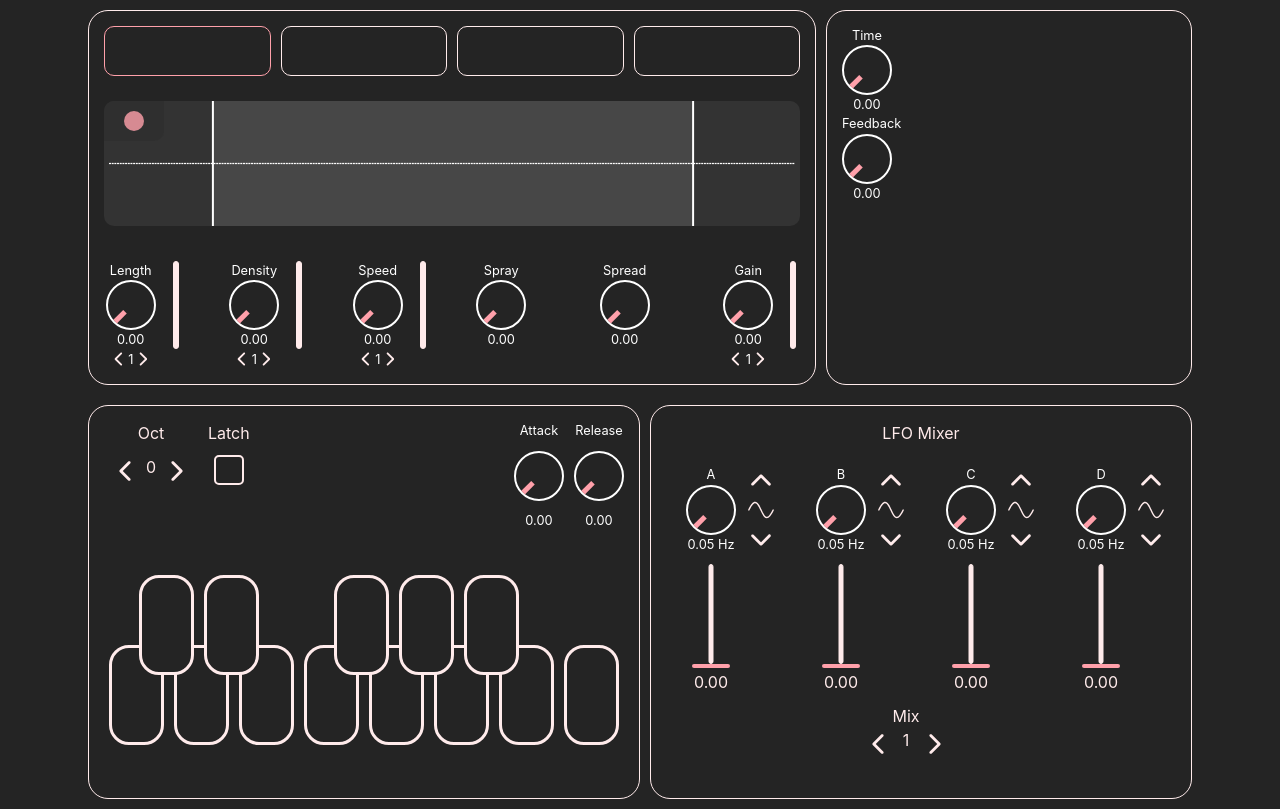
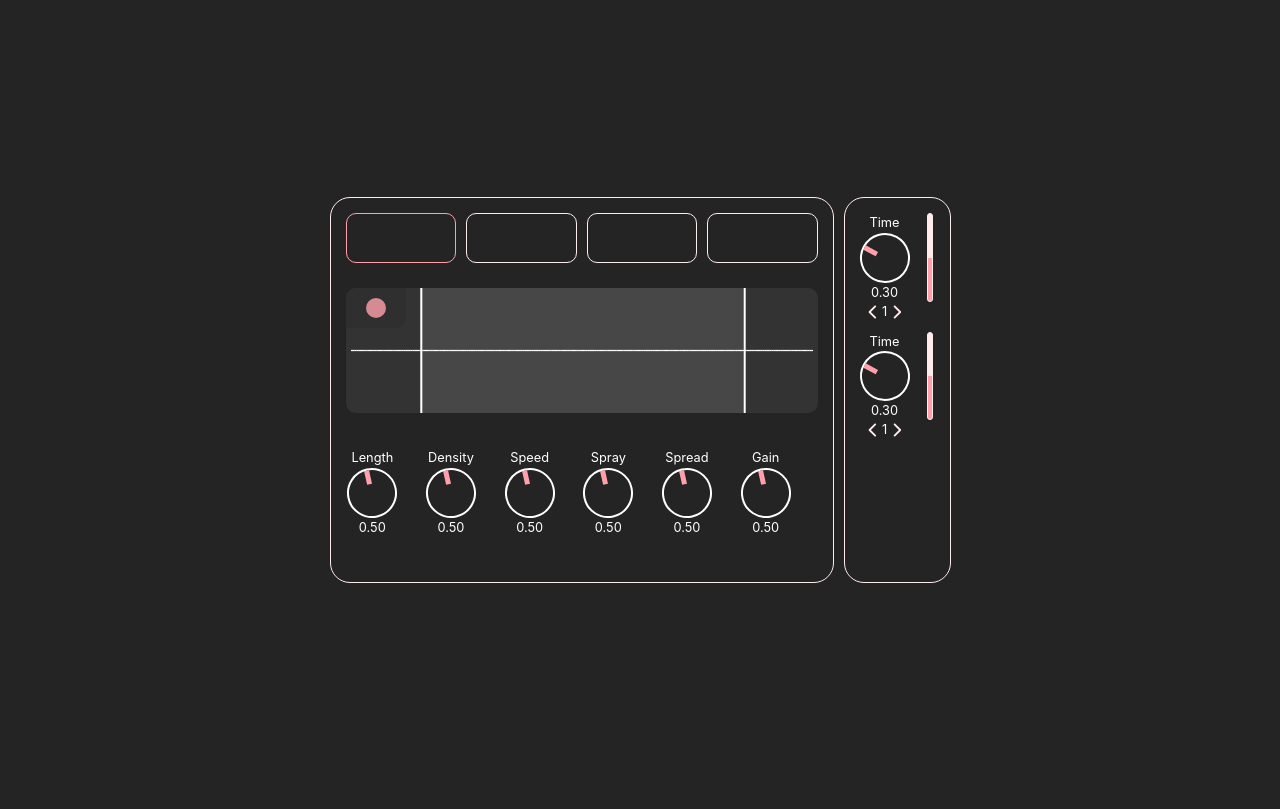
Before and after one commit to christian-grothe/capture, a React (Vite) app in the folder capture_frontend/: page / in a window 1280 px wide. Built offline with nearby package versions, Linux system fonts and the light colour scheme.

Commit message:
controlled input

```diff
--- a/capture_frontend/src/App.tsx
+++ b/capture_frontend/src/App.tsx
@@ -12,8 +12,6 @@ function App() {
         <Delay />
       </div>
       <div className="section gap">
-        <Keyboard />
-        <LfoController />
       </div>
     </div>
   );
--- a/capture_frontend/src/components/ControllSection/ControllSection.tsx
+++ b/capture_frontend/src/components/ControllSection/ControllSection.tsx
@@ -1,26 +1,87 @@
-import { Controller } from "../../types/types";
+import { useState } from "react";
 import Poti from "../Controllers/Poti/Poti";
 import styles from "./controllSection.module.css";
 
 interface Props {
-  label?: string;
-  controllers: Controller[];
+  index: number;
 }
 
-const ControllSection = ({controllers }: Props) => {
+const ControllSection = ({ index }: Props) => {
+  const [length, setLength] = useState([0.5, 0.3, 0.2, 0.8]);
+  const [density, setDensity] = useState([0.5, 0.3, 0.2, 0.8]);
+  const [speed, setSpeed] = useState([0.5, 0.3, 0.2, 0.8]);
+  const [spray, setSpray] = useState([0.5, 0.3, 0.2, 0.8]);
+  const [spread, setSpread] = useState([0.5, 0.3, 0.2, 0.8]);
+  const [gain, setGain] = useState([0.5, 0.3, 0.2, 0.8]);
+
   return (
     <div className={styles.wrapper}>
-        {controllers.map((controller) => (
-          <Poti
-            key={controller.cmd}
-            cmd={controller.cmd}
-            modCmd={controller.modCmd}
-            modIdCmd={controller.modIdCmd}
-            label={controller.label}
-            min={controller.min}
-            max={controller.max}
-          />
-        ))}
+      <Poti
+        label="Length"
+        value={length[index]}
+        callback={(val: number) => {
+          setLength((prev) => {
+            const copy = [...prev];
+            copy[index] = val;
+            return copy;
+          });
+        }}
+      />
+      <Poti
+        label="Density"
+        value={density[index]}
+        callback={(val: number) => {
+          setDensity((prev) => {
+            const copy = [...prev];
+            copy[index] = val;
+            return copy;
+          });
+        }}
+      />
+      <Poti
+        label="Speed"
+        value={speed[index]}
+        callback={(val: number) => {
+          setSpeed((prev) => {
+            const copy = [...prev];
+            copy[index] = val;
+            return copy;
+          });
+        }}
+      />
+      <Poti
+        label="Spray"
+        value={spray[index]}
+        callback={(val: number) => {
+          setSpray((prev) => {
+            const copy = [...prev];
+            copy[index] = val;
+            return copy;
+          });
+        }}
+      />
+      <Poti
+        label="Spread"
+        value={spread[index]}
+        callback={(val: number) => {
+          setSpread((prev) => {
+            const copy = [...prev];
+            copy[index] = val;
+            return copy;
+          });
+        }}
+      />
+      <Poti
+        label="Gain"
+        value={gain[index]}
+        callback={(val: number) => {
+          setGain((prev) => {
+            const copy = [...prev];
+            copy[index] = val;
+            return copy;
+          });
+        }}
+      />
     </div>
   );
 };
--- a/capture_frontend/src/components/ControllSection/controllSection.module.css
+++ b/capture_frontend/src/components/ControllSection/controllSection.module.css
@@ -4,7 +4,4 @@
   justify-content: space-around;
   align-items: center;
   margin-top: 20px;
-  margin-bottom: 20px;
-  padding-right: 25px;
-  gap: 70px;
 }
--- a/capture_frontend/src/components/Controllers/Poti/ModDepth.tsx
+++ b/capture_frontend/src/components/Controllers/Poti/ModDepth.tsx
@@ -1,26 +1,29 @@
 import { useEffect, useRef, useState } from "react";
 import styles from "./modDepth.module.css";
-import { ModCommands } from "../../../types/types";
-import { useAppStore } from "../../../store/useAppStore";
 
 interface Props {
-  modCmd: ModCommands;
+  callback:
+    | React.Dispatch<React.SetStateAction<number>>
+    | ((val: number) => void);
+  value: number;
 }
 
-const ModDepth = ({ modCmd }: Props) => {
+const ModDepth = ({ callback, value }: Props) => {
   const [isActive, setIsActive] = useState(false);
   const barRef = useRef<HTMLDivElement>(null);
   const wrapperRef = useRef<HTMLDivElement>(null);
-  const sendMessage = useAppStore((state) => state.sendMessage);
 
   const handleMouseMove = (ev: MouseEvent) => {
     if (!isActive || !wrapperRef.current || !barRef.current) return;
     const rect = wrapperRef.current.getBoundingClientRect();
-    let y = (ev.clientY - rect.top) / wrapperRef.current.clientHeight;
-    y = Math.min(Math.max(y, 0), 1);
-    barRef.current.style.top = `${y * 100}%`;
-    sendMessage(modCmd, 1 - y);
+    const value = 1 - (ev.clientY - rect.top) / wrapperRef.current.clientHeight;
+    callback(Math.min(Math.max(value, 0), 1));
   };
+
+  useEffect(() => {
+    if (!wrapperRef.current || !barRef.current) return;
+    barRef.current.style.top = `${100 - value * 100}%`;
+  }, [value]);
 
   useEffect(() => {
     window.addEventListener("mousemove", handleMouseMove);
--- a/capture_frontend/src/components/Controllers/Poti/ModIndex.tsx
+++ b/capture_frontend/src/components/Controllers/Poti/ModIndex.tsx
@@ -1,19 +1,16 @@
-import { useEffect, useState } from "react";
 import styles from "./modIndex.module.css";
 import { IoIosArrowBack, IoIosArrowForward } from "react-icons/io";
-import { useAppStore } from "../../../store/useAppStore";
-import { ModCommands } from "../../../types/types";
 
 interface Props {
   min?: number;
   max?: number;
-  cmd: ModCommands;
+  callback:
+    | React.Dispatch<React.SetStateAction<number>>
+    | ((val: number) => void);
+  value: number;
 }
 
-const ModIndex = ({ min, max, cmd }: Props) => {
-  const [value, setValue] = useState(1);
-  const sendMessage = useAppStore((state) => state.sendMessage);
-
+const ModIndex = ({ min, max, callback, value }: Props) => {
   const handleClick = (operation: "inc" | "dec") => {
     if (
       (min && value === min && operation === "dec") ||
@@ -21,15 +18,12 @@ const ModIndex = ({ min, max, cmd }: Props) => {
     )
       return;
     if (operation === "inc") {
-      setValue((prev) => prev + 1);
+      callback(value + 1);
     } else {
-      setValue((prev) => prev - 1);
+      callback(value - 1);
     }
   };
 
-  useEffect(() => {
-    sendMessage(cmd, value - 1);
-  }, [value]);
 
   return (
     <div className={styles.wrapper}>
--- a/capture_frontend/src/components/Controllers/Poti/Poti.tsx
+++ b/capture_frontend/src/components/Controllers/Poti/Poti.tsx
@@ -1,42 +1,33 @@
 import { useRef, useState, useEffect } from "react";
 import styles from "./poti.module.css";
-import { useAppStore } from "../../../store/useAppStore";
-import { Commands, ModCommands } from "../../../types/types";
 import ModDepth from "./ModDepth";
 import ModIndex from "./ModIndex";
-import WaveformSelect from "./WaveformSelect";
+
+interface ModProps {
+  valueModDepth: number;
+  callbackModDepth:
+    | React.Dispatch<React.SetStateAction<number>>
+    | ((val: number) => void);
+  valueModIndex: number;
+  callbackModIndex:
+    | React.Dispatch<React.SetStateAction<number>>
+    | ((val: number) => void);
+}
 
 interface Props {
   label: string;
   unit?: string;
-  cmd?: Commands;
   min?: number;
   max?: number;
-  modCmd?: ModCommands;
-  modIdCmd?: ModCommands;
-  waveformSelect?: boolean;
-  index?: number;
-  callback?:
+  value: number;
+  callback:
     | React.Dispatch<React.SetStateAction<number>>
     | ((val: number) => void);
+  modProps?: ModProps;
 }
 
-const Poti = ({
-  label,
-  unit,
-  cmd,
-  min,
-  max,
-  modCmd,
-  modIdCmd,
-  waveformSelect,
-  index,
-  callback,
-}: Props) => {
-  const sendMessage = useAppStore((state) => state.sendMessage);
-
+const Poti = ({ label, unit, min, max, value, callback, modProps }: Props) => {
   const [isActive, setIsActive] = useState(false);
-  const [val, setVal] = useState(min || 0);
   const startRef = useRef(0);
   const currentVal = useRef(0);
   const prevY = useRef(0);
@@ -49,6 +40,13 @@ const Poti = ({
   };
 
   useEffect(() => {
+    if (!containerRef.current) return;
+    const rotation = value * 245 - 45;
+    containerRef.current.style.transform = `rotate(${rotation}deg)`;
+    currentVal.current = value;
+  }, [value]);
+
+  useEffect(() => {
     const handleMouseMove = (e: MouseEvent) => {
       if (!containerRef.current || !isActive) return;
       const y = startRef.current - e.clientY;
@@ -59,17 +57,14 @@ const Poti = ({
       } else {
         currentVal.current -= inc;
       }
-
       currentVal.current = Math.min(Math.max(currentVal.current, 0), 1);
       prevY.current = y;
 
       if (min !== undefined && max !== undefined) {
-        setVal(currentVal.current * (max - min) + min);
+        callback(currentVal.current * (max - min) + min);
       } else {
-        setVal(currentVal.current);
+        callback(currentVal.current);
       }
-      const rotation = currentVal.current * 245 - 45;
-      containerRef.current.style.transform = `rotate(${rotation}deg)`;
     };
 
     const handleMouseUp = () => {
@@ -87,15 +82,6 @@ const Poti = ({
     };
   }, [isActive]);
 
-  useEffect(() => {
-    if (cmd) {
-      sendMessage(cmd, val);
-    }
-    if (callback) {
-      callback(val);
-    }
-  }, [val]);
-
   return (
     <div className={styles.wrapper}>
       <span>{label}</span>
@@ -105,15 +91,20 @@ const Poti = ({
         </div>
       </div>
       <span>
-          {val.toFixed(2)} {unit}
+        {value.toFixed(2)} {unit}
       </span>
-        {waveformSelect && index !== undefined ? (
-          <WaveformSelect index={index} />
-        ) : null}
-        {modCmd && modIdCmd ? (
+      {modProps ? (
         <>
-            <ModDepth modCmd={modCmd} />
-            <ModIndex min={1} max={4} cmd={modIdCmd} />
+          <ModDepth
+            callback={modProps.callbackModDepth}
+            value={modProps.valueModDepth}
+          />
+          <ModIndex
+            callback={modProps.callbackModIndex}
+            value={modProps.valueModIndex}
+            min={1}
+            max={4}
+          />
         </>
       ) : null}
     </div>
--- a/capture_frontend/src/components/Controllers/Poti/poti.module.css
+++ b/capture_frontend/src/components/Controllers/Poti/poti.module.css
@@ -3,6 +3,8 @@
   flex-direction: column;
   width: 50px;
   position: relative;
+  margin-bottom: 30px;
+  margin-right: 25px;
 }
 
 .wrapper span{
--- a/capture_frontend/src/components/Delay/Delay.tsx
+++ b/capture_frontend/src/components/Delay/Delay.tsx
@@ -1,10 +1,38 @@
+import { useState } from "react";
 import Poti from "../Controllers/Poti/Poti";
 
 const Delay = () => {
+  const [value, setValue] = useState(0.3);
+  const [modDepth, setModDepth] = useState(0.5);
+  const [modIndex, setModIndex] = useState(1);
   return (
     <div className="container grow">
-      <Poti label="Time" cmd="setDelaytime" min={0} max={1} />
-      <Poti label="Feedback" cmd="setDelayFeedback" min={0} max={1} />
+      <Poti
+        label="Time"
+        min={0}
+        max={1}
+        value={value}
+        callback={setValue}
+        modProps={{
+          valueModDepth: modDepth,
+          callbackModDepth: setModDepth,
+          valueModIndex: modIndex,
+          callbackModIndex: setModIndex,
+        }}
+      />
+      <Poti
+        label="Time"
+        min={0}
+        max={1}
+        value={value}
+        callback={setValue}
+        modProps={{
+          valueModDepth: modDepth,
+          callbackModDepth: setModDepth,
+          valueModIndex: modIndex,
+          callbackModIndex: setModIndex,
+        }}
+      />
     </div>
   );
 };
--- a/capture_frontend/src/components/Waveform/Waveforms.tsx
+++ b/capture_frontend/src/components/Waveform/Waveforms.tsx
@@ -5,7 +5,6 @@ import styles from "./styles/waveform.module.css";
 import Waveform from "./Waveform";
 import Thumbnail from "./Thumbnail";
 import ControllSection from "../ControllSection/ControllSection";
-import { granular } from "../ControllSection/controllers";
 
 const Waveforms = () => {
   const captureNode = useAppStore((state) => state.captureNode);
@@ -45,8 +44,7 @@ const Waveforms = () => {
         index={selectedBuffer}
         bufferToDraw={buffersToDraw.current[selectedBuffer]}
       />
-
-        <ControllSection controllers={granular} />
+      <ControllSection index={selectedBuffer} />
     </div>
   );
 };
```
Lines whose indentation alone changed are shown as unchanged.
